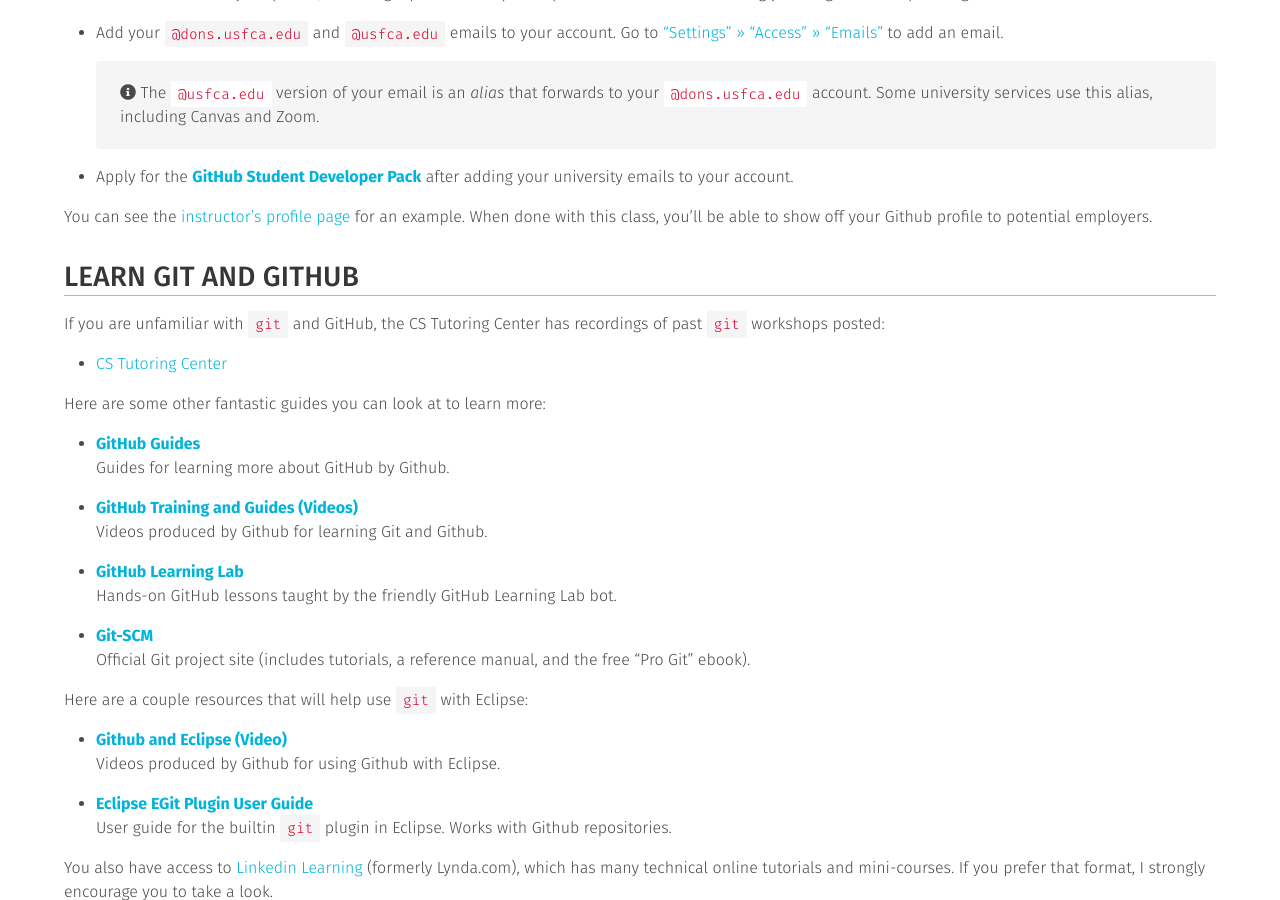
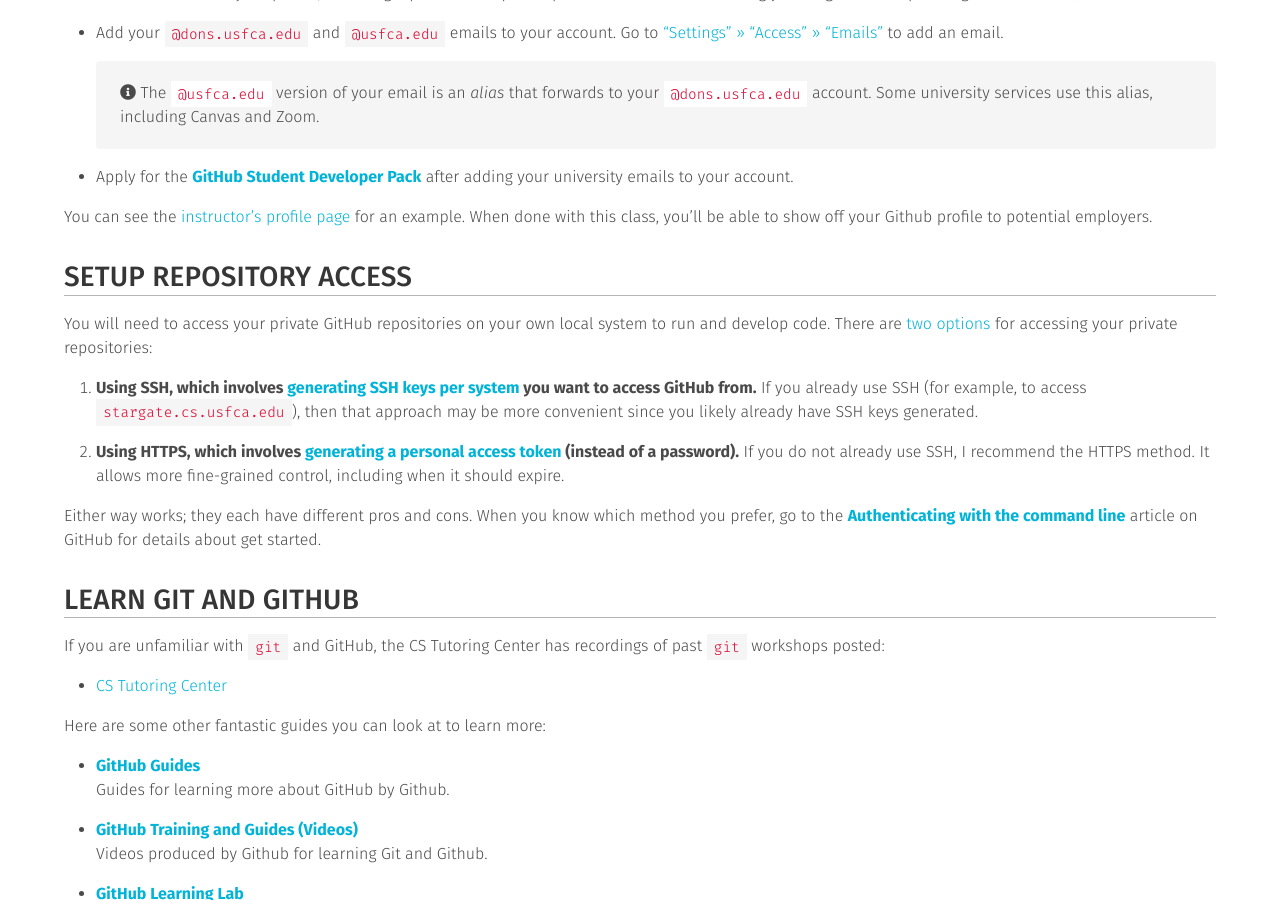
Before and after one commit to usf-cs272-spring2022/usf-cs272-spring2022.github.io, a Jekyll site: the page built from _general/getting-started-with-github.md, in a window 1280 px wide and 900 px high, scrolled down 745 px. Built offline with Jekyll 4.4.1, drawn with Linux system fonts in a browser that asks for light colours; comment, search, counter and statistics services are not loaded.

Commit message:
Adding authentication

```diff
--- a/_general/getting-started-with-github.md
+++ b/_general/getting-started-with-github.md
@@ -31,6 +35,17 @@
   - Apply for the [**GitHub Student Developer Pack**](https://education.github.com/pack) after adding your university emails to your account.
 
 You can see the [instructor's profile page](https://github.com/sjengle) for an example. When done with this class, you'll be able to show off your Github profile to potential employers.
+
+## Setup Repository Access
+{: .page-header }
+
+You will need to access your private GitHub repositories on your own local system to run and develop code. There are [two options](https://docs.github.com/en/authentication/keeping-your-account-and-data-secure/about-authentication-to-github#authenticating-with-the-command-line) for accessing your private repositories:
+
+  1. **Using SSH, which involves [generating SSH keys per system](https://docs.github.com/en/authentication/connecting-to-github-with-ssh) you want to access GitHub from.** If you already use SSH (for example, to access `stargate.cs.usfca.edu`), then that approach may be more convenient since you likely already have SSH keys generated.
+
+  1. **Using HTTPS, which involves [generating a personal access token](https://docs.github.com/en/authentication/keeping-your-account-and-data-secure/creating-a-personal-access-token) (instead of a password).** If you do not already use SSH, I recommend the HTTPS method. It allows more fine-grained control, including when it should expire.
+
+Either way works; they each have different pros and cons. When you know which method you prefer, go to the [**Authenticating with the command line**](https://docs.github.com/en/authentication/keeping-your-account-and-data-secure/about-authentication-to-github#authenticating-with-the-command-line) article on GitHub for details about get started.
 
 ## Learn Git and GitHub
 {: .page-header }
```
Also changed, not shown: other parts of _general/getting-started-with-github.md (+4 -0 lines).
